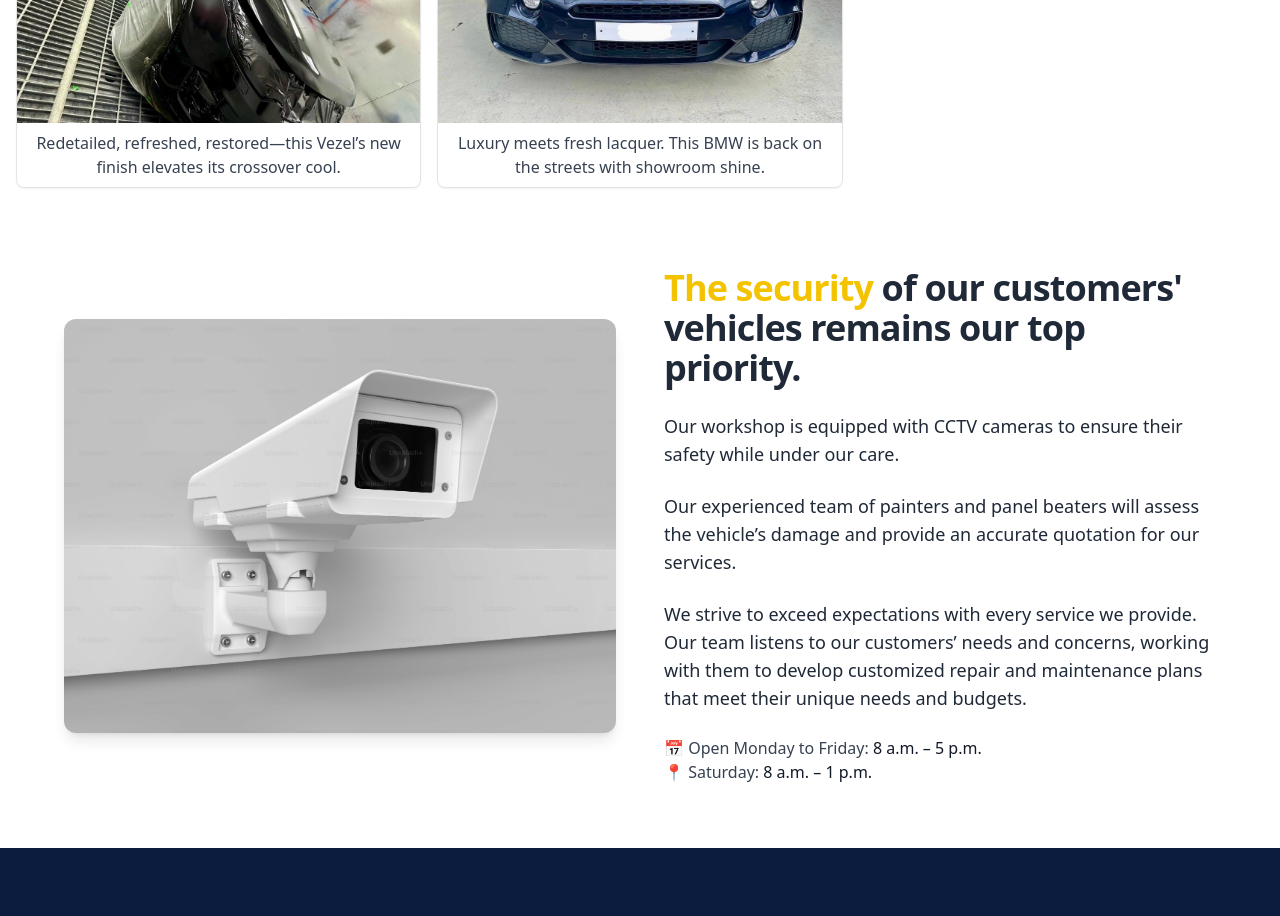
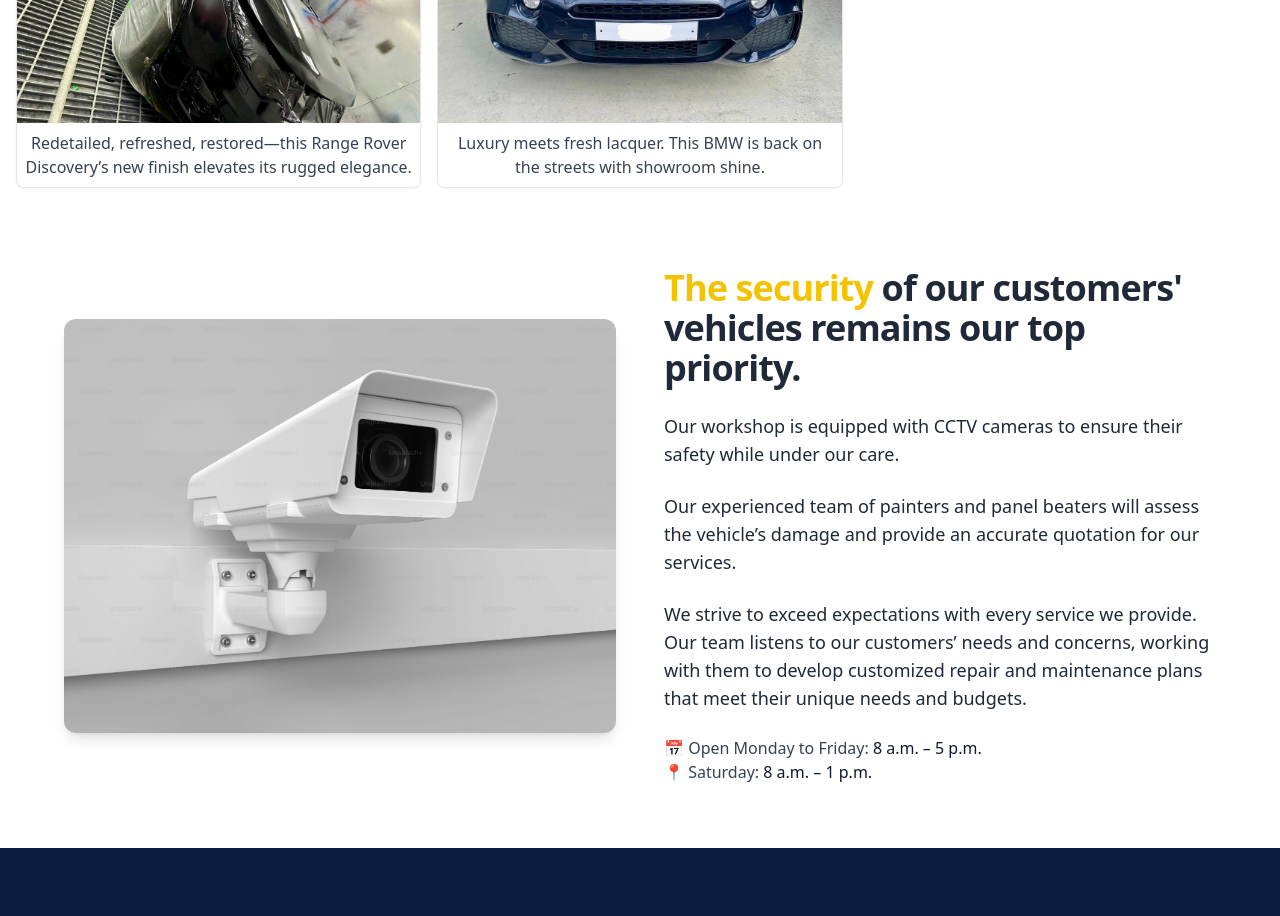
Before and after one commit to nileshparwan/NI-R, a React (Vite) app: page / in a window 1280 px wide. Shown: the part 4260-5176 px from the top of the page. Built offline with nearby package versions, Linux system fonts and the light colour scheme.

Commit message:
fix galeery

```diff
--- a/src/components/GallerySection.jsx
+++ b/src/components/GallerySection.jsx
@@ -35,7 +35,7 @@ const Gallery = () => {
     { src: image7, altKey: 'gallery.captions.porsche4', category: ['ALL', 'scratchrepairs'] },
     { src: image8, altKey: 'gallery.captions.wildtrak', category: ['ALL', 'scratchrepairs'] },
     { src: image9, altKey: 'gallery.captions.fit', category: ['ALL', 'fullcar'] },
-    { src: image10, altKey: 'gallery.captions.vezel', category: ['ALL', 'fullcar'] },
+    { src: image10, altKey: 'gallery.captions.discovery', category: ['ALL', 'fullcar'] },
     { src: image11, altKey: 'gallery.captions.bmw', category: ['ALL', 'scratchrepairs'] },
   ], []);
 
--- a/src/i18n/locales/en.json
+++ b/src/i18n/locales/en.json
@@ -90,7 +90,7 @@
       "porsche4": "Sleek shine, bold lines—our paintwork brought this Porsche’s elegance back to life",
       "wildtrak": "Adventure-ready and freshly painted—this Wildtrak’s rugged soul just got a bold new look.",
       "fit": "Small but polished. This Fit’s new coat brings big personality to compact charm.",
-      "vezel": "Redetailed, refreshed, restored—this Vezel’s new finish elevates its crossover cool.",
+      "discovery": "Redetailed, refreshed, restored—this Range Rover Discovery’s new finish elevates its rugged elegance.",
       "bmw": "Luxury meets fresh lacquer. This BMW is back on the streets with showroom shine."
     }
   },
--- a/src/i18n/locales/fr.json
+++ b/src/i18n/locales/fr.json
@@ -90,7 +90,7 @@
       "porsche4": "Brillance lisse, lignes audacieuses — notre travail a redonné vie à l’élégance de cette Porsche.",
       "wildtrak": "Prête pour l’aventure et fraîchement repeinte — l’âme robuste de cette Wildtrak a adopté un nouveau look audacieux.",
       "fit": "Compacte mais polie. La nouvelle peinture de cette Fit apporte une grande personnalité à son charme compact.",
-      "vezel": "Redétaillée, rafraîchie, restaurée — la nouvelle finition de cette Vezel élève son crossover avec style.",
+      "discovery": "Détaillé, rafraîchi, restauré — cette finition du Range Rover Discovery rehausse son élégance robuste",
       "bmw": "Luxe et vernis frais. Cette BMW est de retour sur les routes avec un éclat digne d’un showroom."
     }
   },
```
